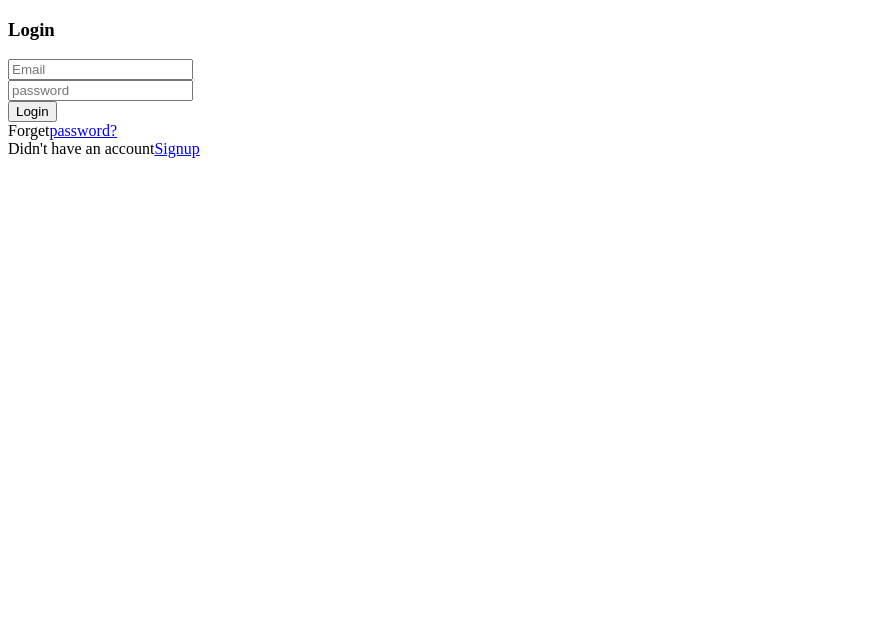
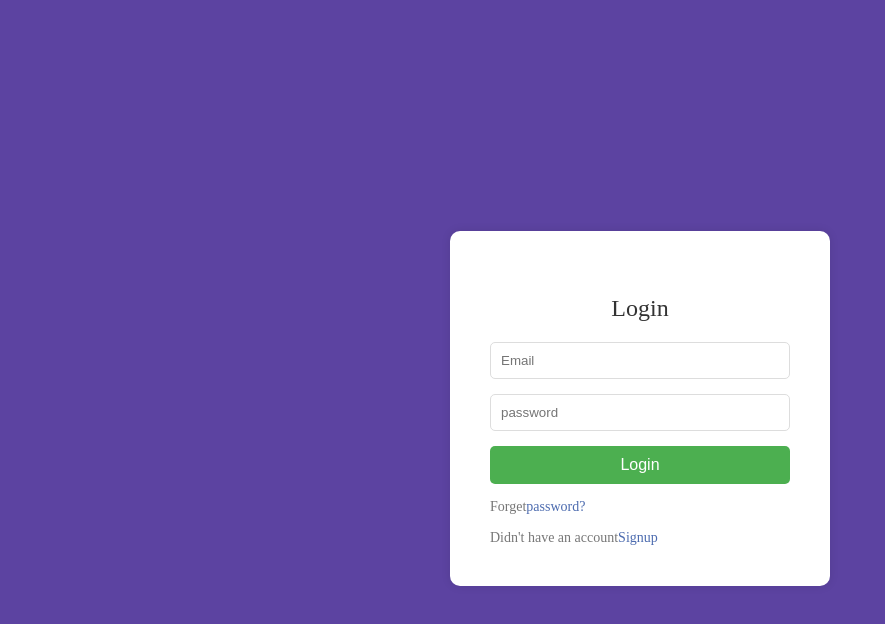
Before and after one commit to BharathLS007/intern, a plain HTML site: page form/index.html in a window 1280 px wide. Shown: the whole page, without its empty margins (0-885 px from the left). Drawn offline with Linux system fonts and the light colour scheme.

Commit message:
css completes

```diff
--- a/form/index.html
+++ b/form/index.html
@@ -4,6 +4,7 @@
     <meta charset="UTF-8">
     <meta name="viewport" content="width=device-width, initial-scale=1.0">
     <title>LOGIN Form</title>
+    <link rel="stylesheet" href="./style.css">
 </head>
 <body>
     <div class="login">
--- /dev/null
+++ b/form/style.css
@@ -0,0 +1,68 @@
+body {
+    display: flex;
+    justify-content: center;
+    align-items: center;
+    height: 100vh;
+    background-color: #5c43a1;
+}
+
+.login {
+    width: 300px;
+    padding: 40px;
+    background-color: white;
+    border-radius: 10px;
+    box-shadow: 0 0 10px rgba(0, 0, 0, 0.1);
+}
+
+.login h3.theme {
+    margin-bottom: 20px;
+    font-size: 24px;
+    font-weight: 500;
+    color: #333;
+    text-align: center;
+}
+
+.login .email,
+.login .pass {
+    margin-bottom: 15px;
+}
+
+.login input[type="text"],
+.login input[type="password"] {
+    width: 100%;
+    padding: 10px;
+    border: 1px solid #ddd;
+    border-radius: 5px;
+    box-sizing: border-box;
+}
+
+.login .btn {
+    text-align: center;
+}
+
+.login button[type="submit"] {
+    width: 100%;
+    padding: 10px;
+    background-color: #4CAF50;
+    border: none;
+    border-radius: 5px;
+    color: white;
+    font-size: 16px;
+    cursor: pointer;
+}
+
+.login button[type="submit"]:hover {
+    background-color: #45a049;
+}
+
+.login .fg,
+.login .fg-1 {
+    margin-top: 15px;
+    font-size: 14px;
+    color: #777;
+}
+
+.login a {
+    color: #4c6baf;
+    text-decoration: none;
+}
```
